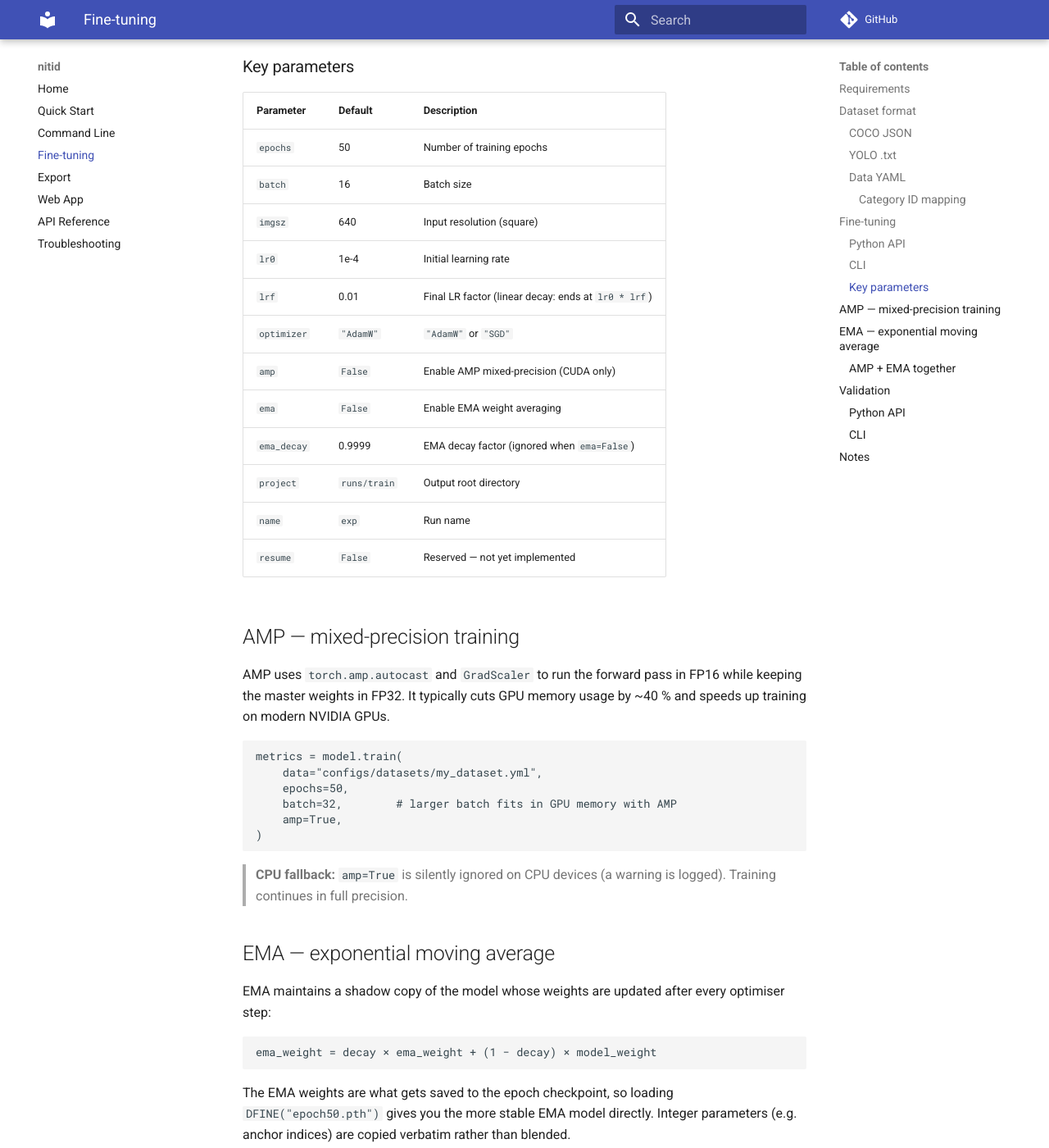
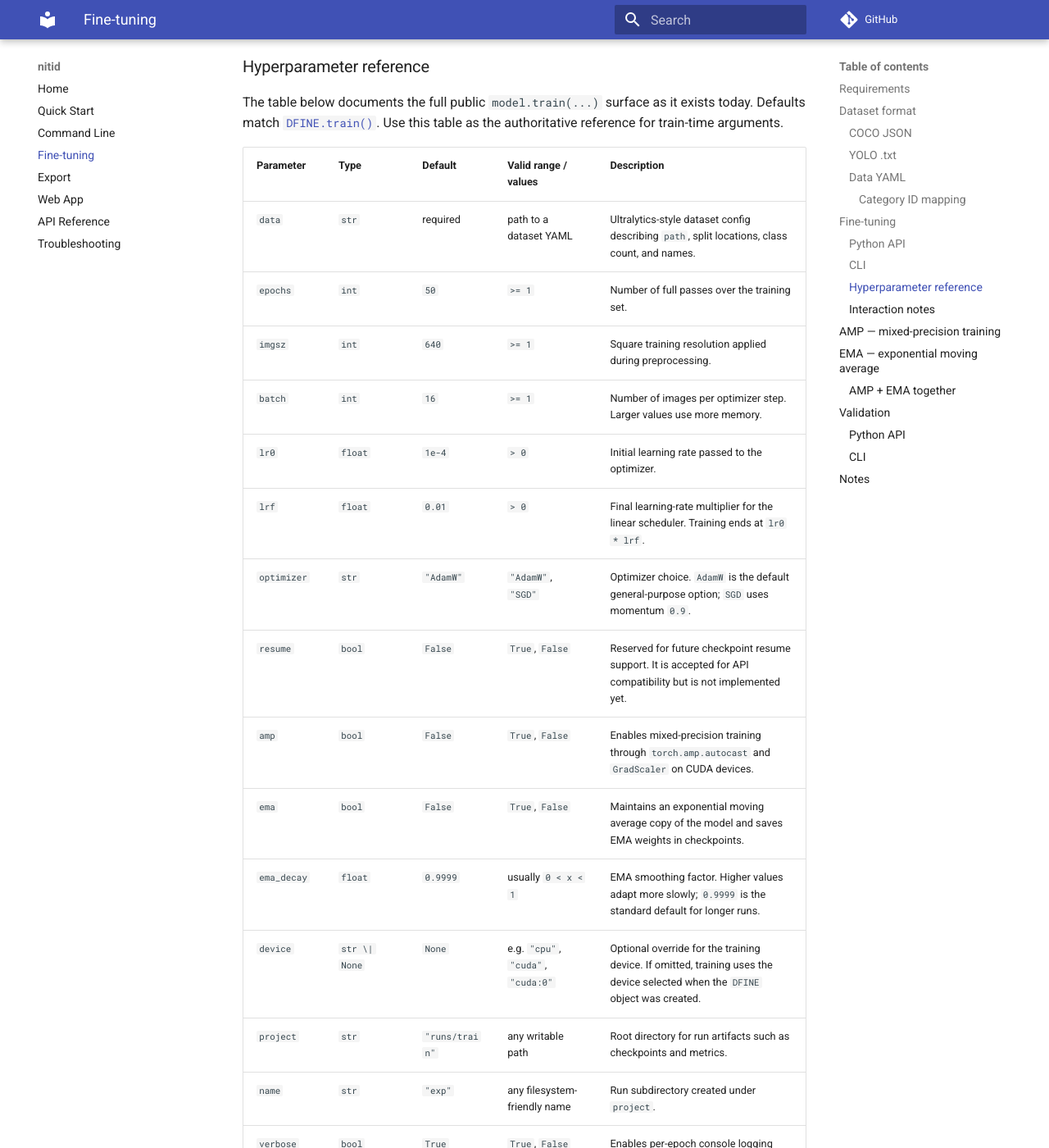
Before and after one commit to Nitidio/nitid, an MkDocs documentation site: the page built from docs/fine_tuning.md, in a window 1280 px wide and 1400 px high, scrolled down 3972 px. Shown: the whole window at 82% size. Built offline with MkDocs 1.6.1 and Material for MkDocs 9.7.7, drawn with Linux system fonts in a browser that asks for light colours; comment, search, counter and statistics services are not loaded; some of the changed text lies outside the part shown.

Commit message:
Docs/training reference and contributing

````diff
--- a/docs/fine_tuning.md
+++ b/docs/fine_tuning.md
@@ -197,22 +197,41 @@ uv run dfine train \
     batch=16
 ```
 
-### Key parameters
+### Hyperparameter reference
 
-| Parameter    | Default      | Description |
-|--------------|--------------|-------------|
-| `epochs`     | 50           | Number of training epochs |
-| `batch`      | 16           | Batch size |
-| `imgsz`      | 640          | Input resolution (square) |
-| `lr0`        | 1e-4         | Initial learning rate |
-| `lrf`        | 0.01         | Final LR factor (linear decay: ends at `lr0 * lrf`) |
-| `optimizer`  | `"AdamW"`    | `"AdamW"` or `"SGD"` |
-| `amp`        | `False`      | Enable AMP mixed-precision (CUDA only) |
-| `ema`        | `False`      | Enable EMA weight averaging |
-| `ema_decay`  | 0.9999       | EMA decay factor (ignored when `ema=False`) |
-| `project`    | `runs/train` | Output root directory |
-| `name`       | `exp`        | Run name |
-| `resume`     | `False`      | Reserved — not yet implemented |
+The table below documents the full public `model.train(...)` surface as it
+exists today. Defaults match [`DFINE.train()`](../dfine/model.py).
+Use this table as the authoritative reference for train-time arguments.
+
+| Parameter | Type | Default | Valid range / values | Description |
+|-----------|------|---------|----------------------|-------------|
+| `data` | `str` | required | path to a dataset YAML | Ultralytics-style dataset config describing `path`, split locations, class count, and names. |
+| `epochs` | `int` | `50` | `>= 1` | Number of full passes over the training set. |
+| `imgsz` | `int` | `640` | `>= 1` | Square training resolution applied during preprocessing. |
+| `batch` | `int` | `16` | `>= 1` | Number of images per optimizer step. Larger values use more memory. |
+| `lr0` | `float` | `1e-4` | `> 0` | Initial learning rate passed to the optimizer. |
+| `lrf` | `float` | `0.01` | `> 0` | Final learning-rate multiplier for the linear scheduler. Training ends at `lr0 * lrf`. |
+| `optimizer` | `str` | `"AdamW"` | `"AdamW"`, `"SGD"` | Optimizer choice. `AdamW` is the default general-purpose option; `SGD` uses momentum `0.9`. |
+| `resume` | `bool` | `False` | `True`, `False` | Reserved for future checkpoint resume support. It is accepted for API compatibility but is not implemented yet. |
+| `amp` | `bool` | `False` | `True`, `False` | Enables mixed-precision training through `torch.amp.autocast` and `GradScaler` on CUDA devices. |
+| `ema` | `bool` | `False` | `True`, `False` | Maintains an exponential moving average copy of the model and saves EMA weights in checkpoints. |
+| `ema_decay` | `float` | `0.9999` | usually `0 < x < 1` | EMA smoothing factor. Higher values adapt more slowly; `0.9999` is the standard default for longer runs. |
+| `device` | `str \| None` | `None` | e.g. `"cpu"`, `"cuda"`, `"cuda:0"` | Optional override for the training device. If omitted, training uses the device selected when the `DFINE` object was created. |
+| `project` | `str` | `"runs/train"` | any writable path | Root directory for run artifacts such as checkpoints and metrics. |
+| `name` | `str` | `"exp"` | any filesystem-friendly name | Run subdirectory created under `project`. |
+| `verbose` | `bool` | `True` | `True`, `False` | Enables per-epoch console logging during training. |
+
+### Interaction notes
+
+- `amp=True` is only active on CUDA. On CPU, nitid logs a warning and
+  continues in FP32.
+- `ema_decay` only matters when `ema=True`.
+- `device` in `train()` overrides the device selected in `DFINE(...)` for that
+  training run only.
+- The current public API does **not** expose `weight_decay` or `grad_clip` as
+  train arguments. Internally, `AdamW` uses `weight_decay=1e-4`, SGD uses
+  `momentum=0.9`, and gradient clipping is fixed at `max_norm=0.1` in
+  [`DFINETrainer`](../dfine/trainer.py).
 
 ## AMP — mixed-precision training
 
````
Also changed, not shown: CONTRIBUTING.md (+97 -1 lines).
